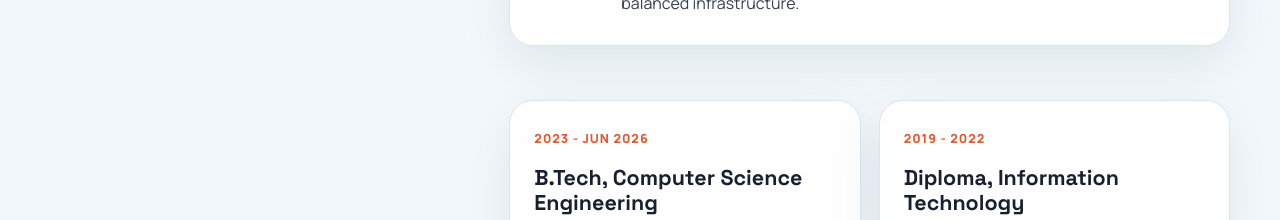
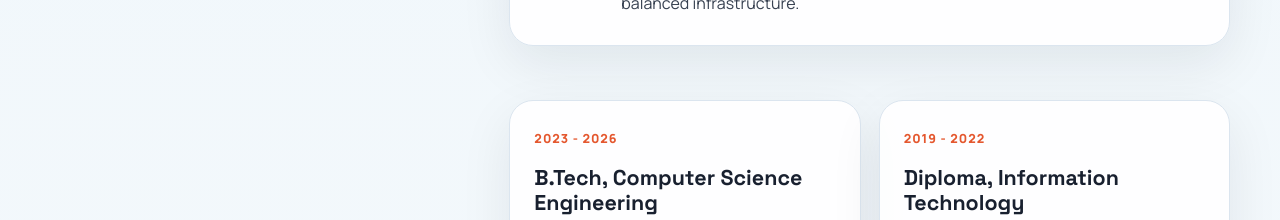
Before and after one commit to shubham-s-patel/portfolio-2, a React (Vite) app: page / in a window 1280 px wide. Shown: the part 3760-3980 px from the top of the page. Built offline with nearby package versions, Linux system fonts and the light colour scheme.

Commit message:
Signed-off-by: Sonal <117053184+one-shubham180@users.noreply.github.com>

```diff
--- a/src/App.jsx
+++ b/src/App.jsx
@@ -343,7 +343,7 @@ function App() {
 
           <div className="education-grid">
             <article>
-              <span>2023 - Jun 2026</span>
+              <span>2023 - 2026</span>
               <h3>B.Tech, Computer Science Engineering</h3>
               <p>Dr. M.C. Saxena Group of Colleges, Lucknow</p>
             </article>
```
